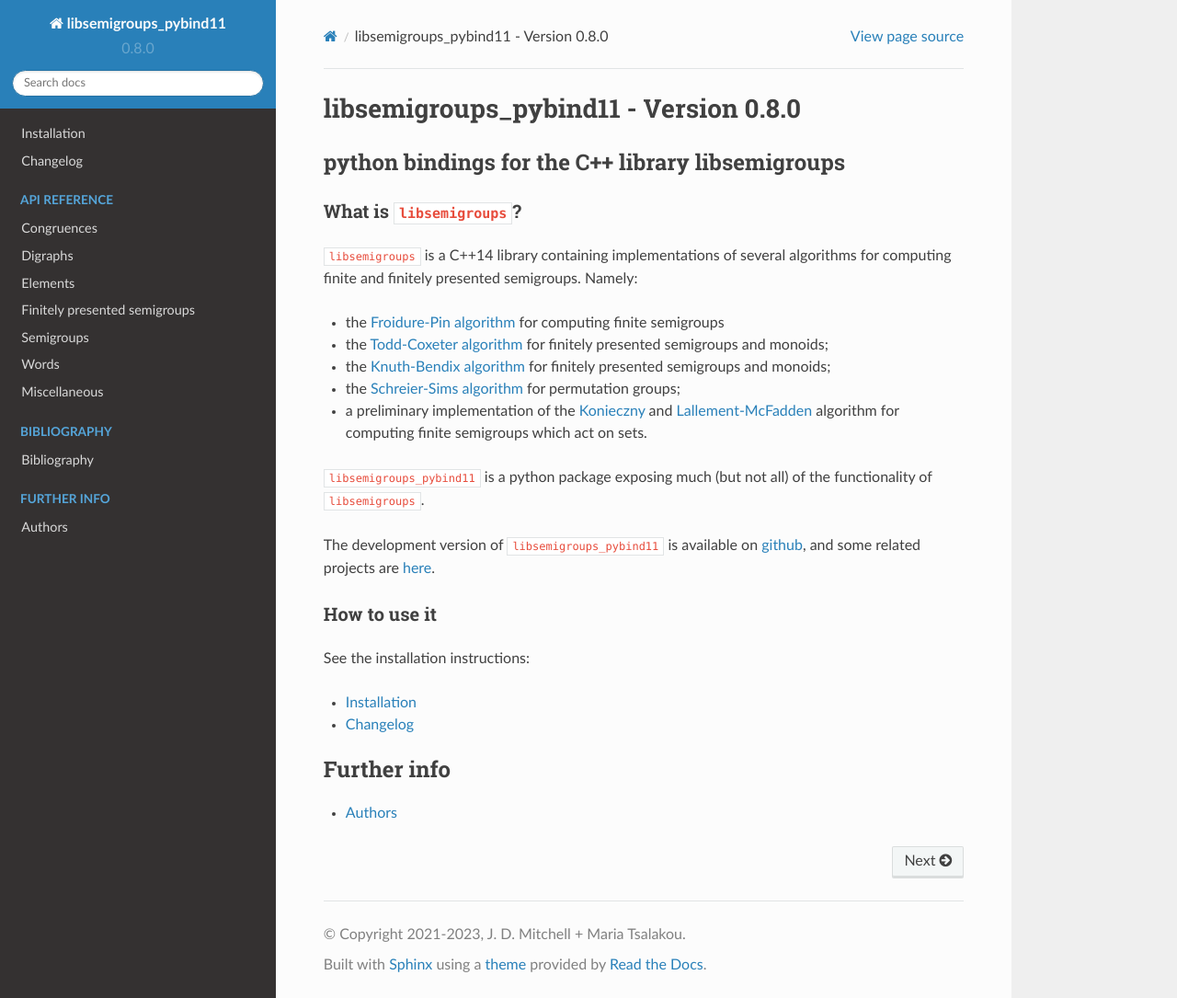
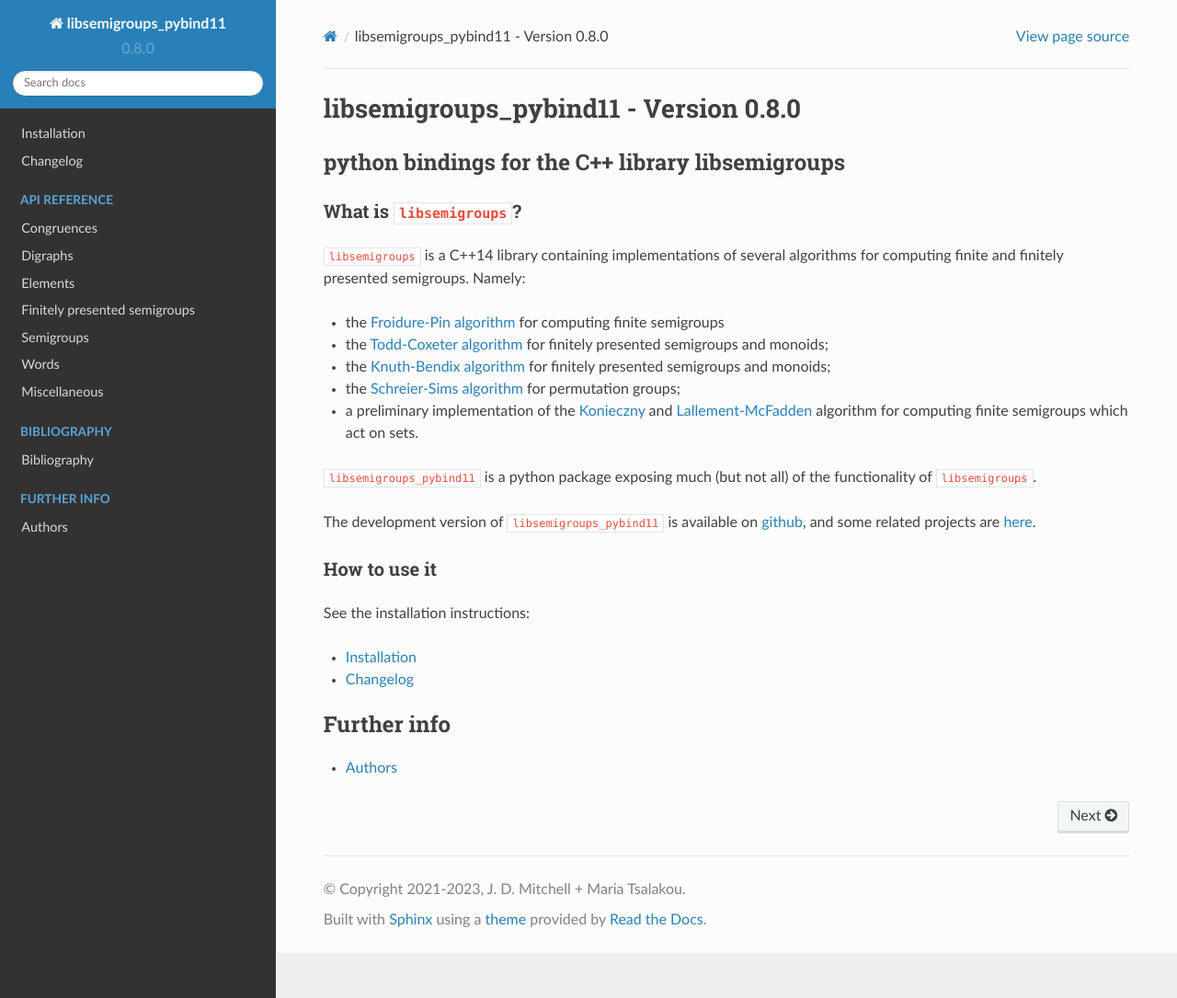
Before and after one commit to libsemigroups/libsemigroups_pybind11, a Sphinx documentation site: the page built from docs/source/index.rst, in a window 1280 px wide and 1085 px high. Shown: the whole window at 92% size. Built offline with Sphinx 7.4.7 and the Read the Docs theme 2.0.0, drawn with Linux system fonts in a browser that asks for light colours; pages that are not in the unit, such as notebooks, are missing from menus.

Commit message:
doc: tweak page width

```diff
--- /dev/null
+++ b/docs/source/_static/custom.css
@@ -0,0 +1,3 @@
+.wy-nav-content {
+    max-width: 1000px;
+}
--- a/docs/source/conf.py
+++ b/docs/source/conf.py
@@ -38,6 +38,9 @@ html_theme = "sphinx_rtd_theme"
 html_theme_path = [sphinx_rtd_theme.get_html_theme_path()]
 htmlhelp_basename = "libsemigroups_pybind11"
 
+html_static_path = ["_static"]
+html_css_files = ["custom.css"]
+
 # The option in the next line stops the page sections and toc (which have the
 # same names) from being duplicated in the sidebar on the Konieczny and
 # FroidurePin pages
```
